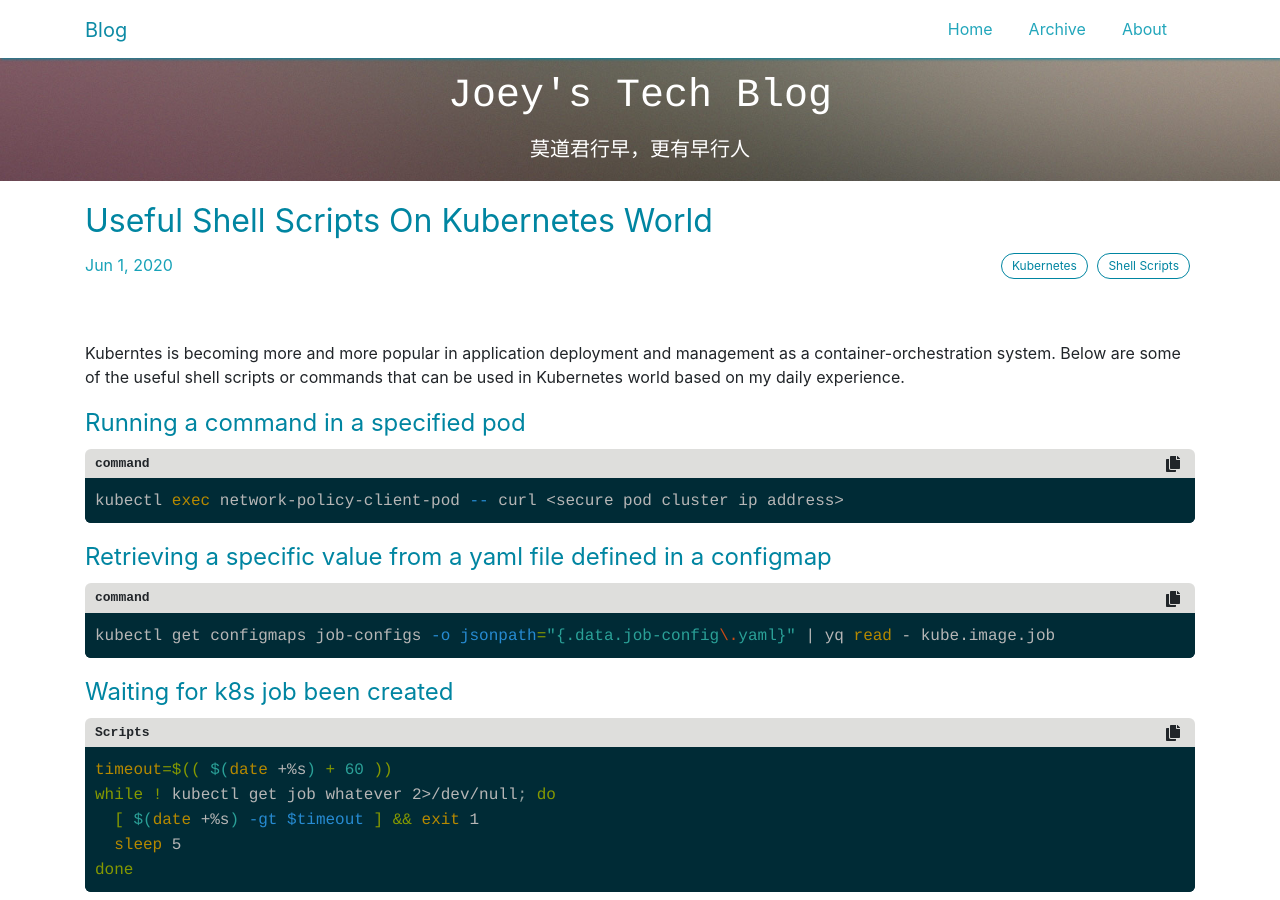
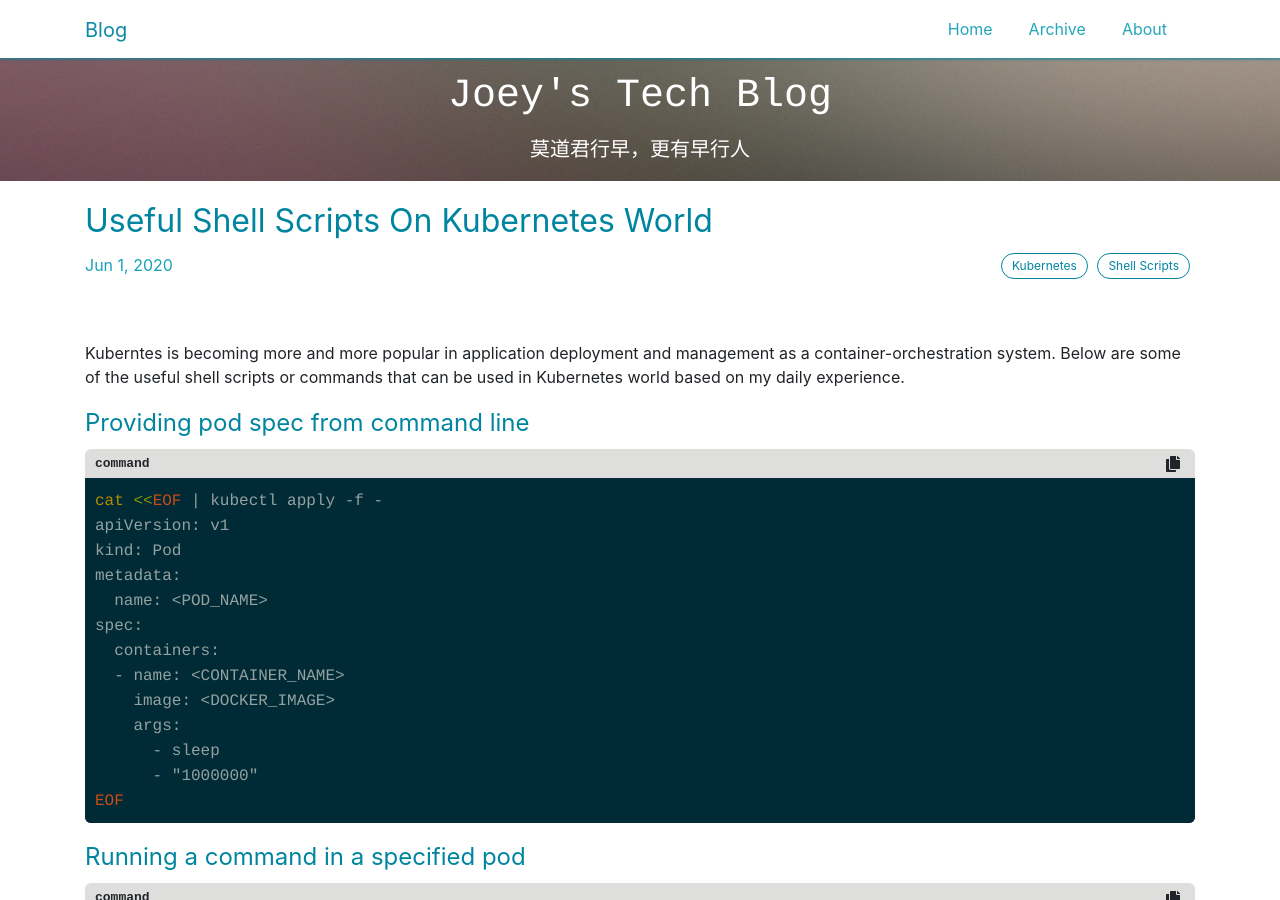
Before and after one commit to goplusgo/blog.goplusgo.me, a Jekyll site: the page built from _posts/2020-06-01-useful-shell-scripts-on-kubernetes-world.md, in a window 1280 px wide and 900 px high. Built offline with Jekyll 4.4.1, drawn with Linux system fonts in a browser that asks for light colours; nearby versions of some CDN libraries; comment, search, counter and statistics services are not loaded.

Commit message:
Update post - Useful Shell Scripts On Kubernetes World

````diff
--- a/_posts/2020-06-01-useful-shell-scripts-on-kubernetes-world.md
+++ b/_posts/2020-06-01-useful-shell-scripts-on-kubernetes-world.md
@@ -6,6 +6,25 @@ tags: [Kubernetes, Shell Scripts]
 ---
 
 Kuberntes is becoming more and more popular in application deployment and management as a container-orchestration system. Below are some of the useful shell scripts or commands that can be used in Kubernetes world based on my daily experience.
+
+#### Providing pod spec from command line
+
+###### command
+```shell
+cat <<EOF | kubectl apply -f -
+apiVersion: v1
+kind: Pod
+metadata:
+  name: <POD_NAME>
+spec:
+  containers:
+  - name: <CONTAINER_NAME>
+    image: <DOCKER_IMAGE>
+    args:
+      - sleep
+      - "1000000"
+EOF
+```
 
 #### Running a command in a specified pod
 
````
